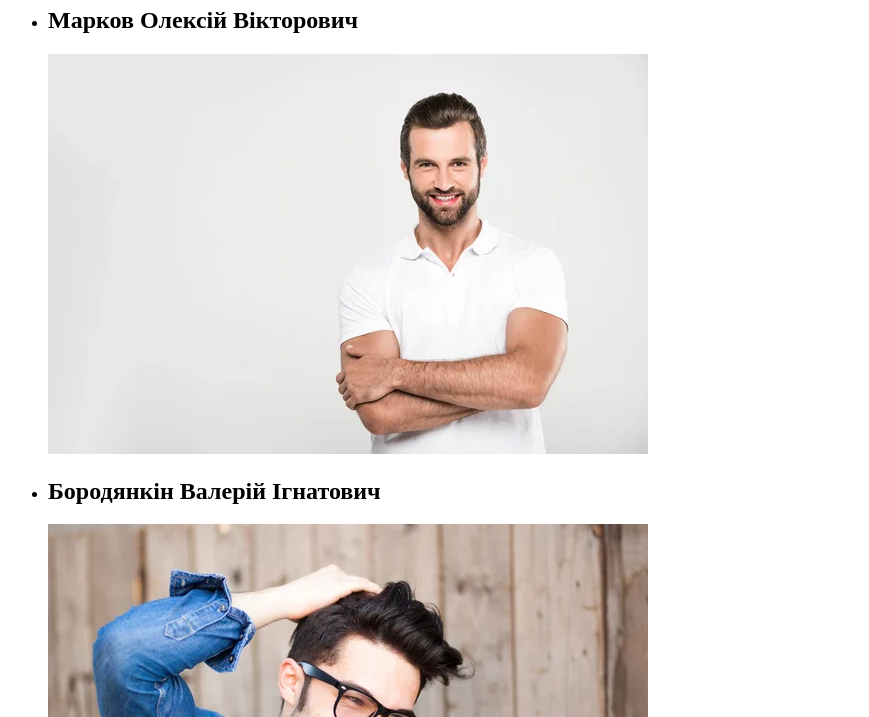
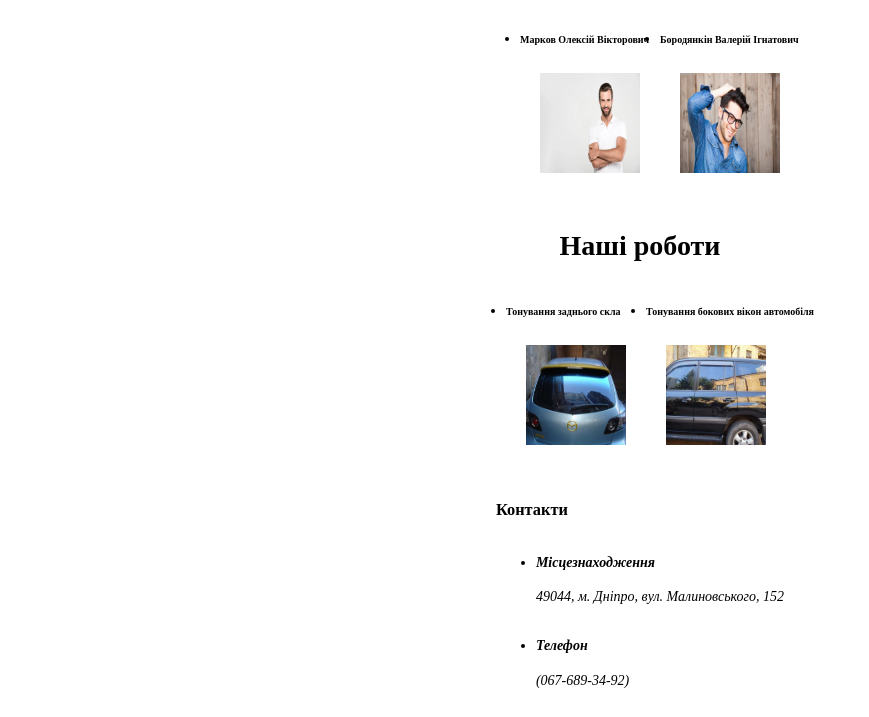
Before and after one commit to olena-shpak/file1, a plain HTML site: page index.html in a window 1280 px wide. Shown: the part 248-965 px from the top of the page, without its empty margins (0-869 px from the left). Drawn offline with Linux system fonts and the light colour scheme.

Commit message:
add new and modified files

```diff
--- a/index.html
+++ b/index.html
@@ -3,6 +3,7 @@
 <head>
     <meta charset="UTF-8">
     <meta name="viewport" content="width=device-width, initial-scale=1.0">
+    <link rel="stylesheet" href="./style.css">
     <title>Автотонування Дніпро</title>
 </head>
 
@@ -54,11 +55,11 @@
             <li><h4>Телефон</h4>(067-689-34-92)</li>
          </ul>
 
-    <a href="#"><img src="/instagram_logo_icon_257003.png" alt="Логотип інстаграм"/>
+    <a class="icon-instagram" href="#"><img src="/instagram_logo_icon_257003.png" alt="Логотип інстаграм"/>
 
     </a>
 
-    <a href="#"><img src="/telegram_logo_icon_257011.png" alt="Логотип телеграму"/>
+    <a class="icon-telegram" href="#"><img src="/telegram_logo_icon_257011.png" alt="Логотип телеграму"/>
     </a>
             </address>
 
--- /dev/null
+++ b/style.css
@@ -0,0 +1,22 @@
+body{display: flex;
+    justify-content: space-between;
+    align-items: center;
+    flex-direction: column;
+    flex-wrap: wrap;
+    font-size: 14px;}
+button{font-size: 10px;
+    background-color: aqua;
+    border-radius: 10px;}
+    h2{font-size: 10px;}
+img{width: 100px;
+    height: 100px;
+    overflow: hidden;
+margin: 20px;}
+ul{text-decoration: none;
+    display: flex;
+position: relative;}
+.icon-telegram, .icon-instagram{ display: block;
+      width: 5px;
+    height: 5px;
+    position: absolute;}
+    .icon-telegram{ transform: translateX(200px);}
```
Also changed, not shown: 1 other file.
